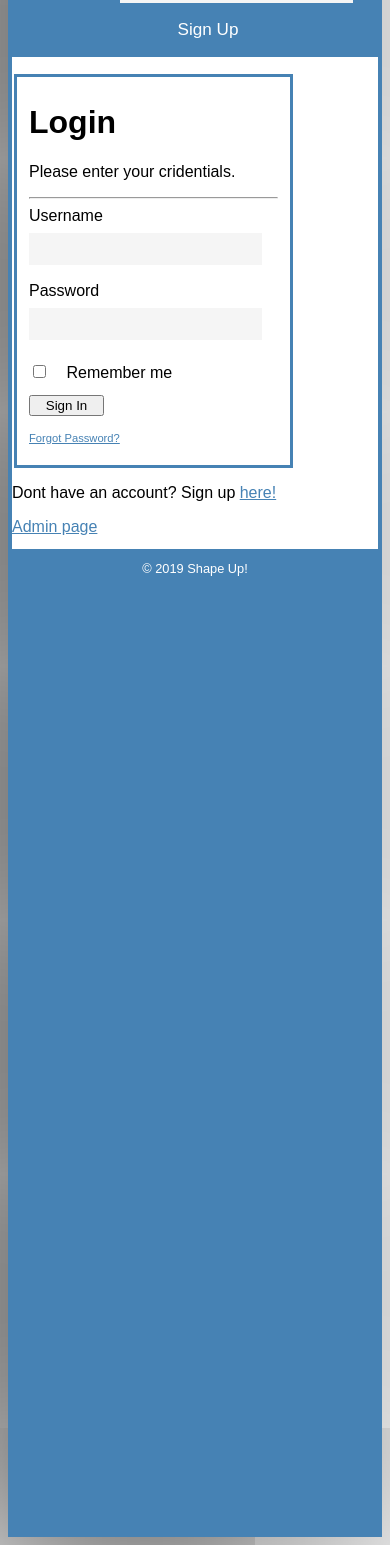
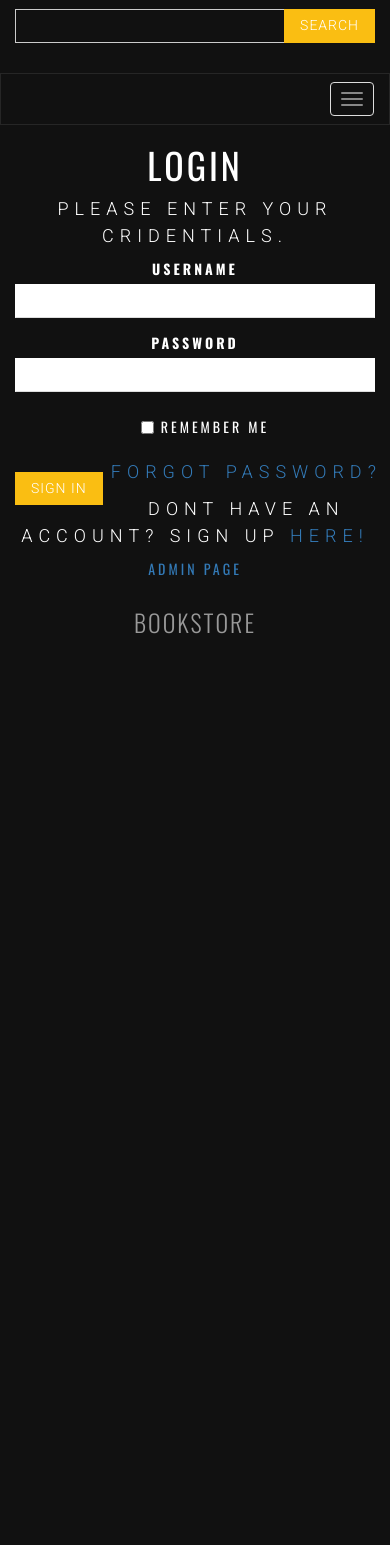
Before and after one commit to charanr0121/online-bookstore, a Flask app: page /login in a window 390 px wide. Shown: the part 351-1896 px from the top of that part. After the commit the page ends 1016 px from the top of that part, so only its background shows below. Run offline with Flask 2, Linux system fonts and the light colour scheme; the page is wider than the window, and the part outside it is not shown; some libraries are stand-ins or nearby versions; some web fonts are replaced.

Commit message:
updated Login page

```diff
--- a/templates/login.html
+++ b/templates/login.html
@@ -1,51 +1,140 @@
 {% import "bootstrap/wtf.html" as wtf %}
 
+<!DOCTYPE html>
+<html lang="en" dir="ltr">
   <head>
     <meta charset="utf-8">
-    <link rel="stylesheet" href="{{ url_for('static', filename= 'css/style.css') }}"
+    <meta http-equiv="X-UA-Compatible" content="IE=edge">
+    <meta name="viewport" content="width=device-width, initial-scale=1">
+
+    <title>Login</title>
+
+
+     <!-- google fonts -->
+     <link href='https://fonts.googleapis.com/css?family=Roboto:400,300,500,700' rel='stylesheet' type='text/css'>
+     <link href='https://fonts.googleapis.com/css?family=Oswald:400,300,700' rel='stylesheet' type='text/css'>
+
+     <!-- CSS files -->
+     <link href="{{url_for('static', filename= 'css/bootstrap.min.css') }}" rel="stylesheet">
+     <link href="{{url_for('static', filename= 'css/magnific-popup.css') }}" rel="stylesheet">
+     <link href="{{url_for('static', filename= 'css/owl.carousel.css') }}" rel="stylesheet">
+     <link href="{{url_for('static', filename= 'css/owl.carousel.theme.min.css') }}" rel="stylesheet">
+     <link href="{{url_for('static', filename= 'css/ionicons.css') }}" rel="stylesheet">
+     <link href="{{url_for('static', filename= 'css/main.css') }}" rel="stylesheet">
+
+
+
     <link rel="shortcut icon"href="favicon.ico">
 
     <script src="https://cdnjs.cloudflare.com/ajax/libs/jquery/3.5.1/jquery.min.js" integrity="sha512-bLT0Qm9VnAYZDflyKcBaQ2gg0hSYNQrJ8RilYldYQ1FxQYoCLtUjuuRuZo+fjqhx/qtq/1itJ0C2ejDxltZVFg==" crossorigin="anonymous"></script>
   </head>
 
-  <header>
-    <div id = header>
-      <img src="{{ url_for('static', filename= 'css/FAVPNG_book-reading-clip-art_HDRQJKvs.png') }}">
+  <body>
+    <!-- Bookstore Header -->
+       <div class="site-header-bg">
+         <div class="container">
+             <div class="row">
+                 <div class="col-sm-6">
+                   <a href="home">
+                     <a href="index.html"><img src="assets/images/book_logo.png" alt="logo"></a>
+                   </a>
+                 </div>
+                 <div class="col-sm-3 col-sm-offset-3 text-right">
+                     <span class="ion-android-cart"></span> 0 books
+                     <form>
+                         <div class="input-group">
+                             <input type="text" class="form-control" placeholder="">
+                             <span class="input-group-btn">
+                                 <button class="btn btn-default btn-robot" type="button">Search</button>
+                             </span>
+                         </div>
+                     </form>
+                 </div>
+             </div>
+         </div>
+     </div>
+     <!-- Header -->
 
-   <h3><em>Books</em></h3>
 
-   <h4>Find the best books for you</h4>
+
+     <section id="header" class="main-header">
+       <div class="container">
+
+
+           <div class="row">
+               <nav class="navbar navbar-default">
+                   <div class="navbar-header">
+                       <button type="button" class="navbar-toggle collapsed" data-toggle="collapse" data-target="#site-nav-bar" aria-expanded="false">
+                           <span class="sr-only">Toggle navigation</span>
+                           <span class="icon-bar"></span>
+                           <span class="icon-bar"></span>
+                           <span class="icon-bar"></span>
+                       </button>
                    </div>
-   <nav id = "nav_menu">
-    <ul>
-      <li ><a id="nav_link" href="home">Home</a></li>
-      <li><a href="strength.html">Adventure</a></li>
-      <li><a href="cardio_exercises.html">Fiction</a></li>
-      <li><input type="text" placeholder="Search.."></li>
-      <li><a href= "signup"> Sign Up</a></li>
+
+                   <div class="collapse navbar-collapse" id="site-nav-bar">
+                       <ul class="nav navbar-nav">
+                           <li ><a href="index.html">Home</a></li>
+                           <li><a href="home">About</a></li>
+                           <li><a href="shop.html">Shop</a></li>
+                           <li><a href="pages.html">Pages</a></li>
+                           {% if session['loggedIn'] %}
+                           <li class="active"><a href="logout">Log Out</a></li>
+                           {% else %}
+                           <li class="active"><a href= "login">Log In</a></li>
+                           {% endif %}
+                       </ul>
+                   </div>
                </nav>
-  </header>
+           </div>
 
            <div class="container">
-      <fieldset>
             <h1>Login</h1>
             <p>Please enter your cridentials.</p>
 
-      <hr>
-      <form id="frmlogin" method="POST" action="/login">
+
+
+           <div class="row">
+            <div class="boxed">
+              <form id="frmlogin" method="POST" action="/login" class="contact-form" >
+                <div class="row">
+                  <div class="col-sm-6">
+                    <div class="form-group">
                       {{ form.hidden_tag() }}
                       {{ wtf.form_field(form.username) }}
                       {% if incorrectUser %}
                         <p>incorrect username</p>
                       {% endif %}
+                    </div> <!-- /.form-group -->
+                  </div> <!-- /.col-sm-6 -->
+                  <div class="col-sm-6">
+                    <div class="form-group">
                       {{ wtf.form_field(form.password) }}
                       {% if incorrectPass %}
                         <p>incorrect password</p>
                       {% endif %}
+                    </div> <!-- /.form-group -->
+                  </div> <!-- /.col-sm-6 -->
+                  <div class="checkbox">
+                    <label>
                       {{ wtf.form_field(form.remember) }}
-        <button id="submitbtn" type="submit">Sign In</button>
+                    </label>
+                  </div>
+                  <div class="text-center mt20 col-sm-12">
+                    <button type="submit" class="btn btn-robot pull-left" id="cfsubmit">Sign in</button>
+                  </div>
+                  <div id= "signup">
+                    <a id="forgot_password" href= "forgot_password"><p>Forgot Password?</p></a>
+                    <p>Dont have an account? Sign up <a href= "signup">here!</a> </p>
+                      <a href="admin">Admin page</a>
+                  </div>
+                </div>
+              </form>
+              </div>
+            </div>
 
-        </form>
+
+
 
       <!-- <label for="email"><b>Email</b></label>
       <input type="text" placeholder="Enter Email" name="email" required>
@@ -57,44 +146,31 @@
         <input type="checkbox" checked="checked" name="remember" style="margin-bottom:15px"> Remember me
       </label> -->
 
-      <a id="forgot_password" href= "forgot_password"><p>Forgot Password?</p></a>
-    </fieldset>
-    </div>
 
 
 
-    </div>
-    <div id= "signup">
-        <p>Dont have an account? Sign up
-        <a href= "signup">here!</a> </p>
 
 
-        <a href="admin">Admin page</a>
 
-    </div>
 
-  <footer>
-    <p id="copyright">&copy; 2019 Shape Up!</p>
-    <script>
+      <!-- Footer -->
+      <footer class="footer text-center">
+        <h3> Bookstore </a></h3>
+    </footer>
+    <!-- Footer -->
 
-//     $(document).ready(function() {
-//       // debugger;
-//    $('#submitbtn').click(function(){
-//     //  debugger;
-//    $.ajax({
-//      url: $('#frmlogin').attr('action'),
-//      type: 'POST',
-//      data : $('#frmlogin').serialize(),
-//      success: function(resp){
-//        $("#loginmsg").val(resp)
-//          debugger;
-//        console.log('form submitted.');
-//      }
 
-//    });
-//    return false;
-// });
-// })
 
-    </script>
-  </footer>
+      <!--Charan Script-->
+      <script src="https://cdnjs.cloudflare.com/ajax/libs/jquery/3.5.1/jquery.min.js" integrity="sha512-bLT0Qm9VnAYZDflyKcBaQ2gg0hSYNQrJ8RilYldYQ1FxQYoCLtUjuuRuZo+fjqhx/qtq/1itJ0C2ejDxltZVFg==" crossorigin="anonymous"></script>
+      <!--Charan Script-->
+
+<script src="{{ url_for('static', filename= 'javascript/jquery-1.12.3.min.js') }}"></script>
+<script src="{{ url_for('static', filename= 'javascript/bootstrap.min.js') }}"></script>
+<script src="{{ url_for('static', filename= 'javascript/jquery.magnific-popup.min.js') }}"></script>
+<script src="{{ url_for('static', filename= 'javascript/js/owl.carousel.min.js') }}"></script>
+<script src="{{ url_for('static', filename= 'javascript/js/script.js') }}"></script>
+
+
+</body>
+</html>
```
Lines whose indentation alone changed are shown as unchanged.
